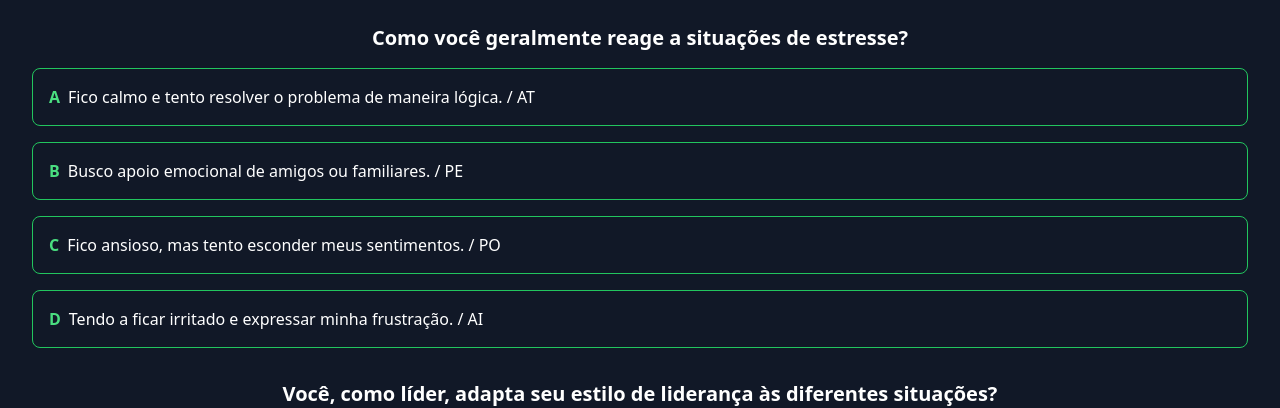
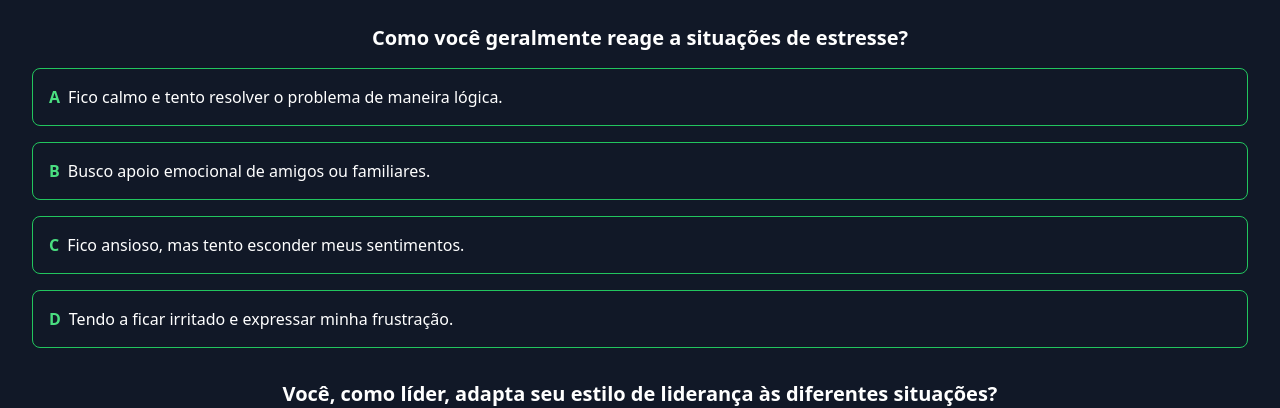
Before and after one commit to charines/mktp-app-study, a React (Vite) app: page / in a window 1280 px wide. Shown: the part 384-792 px from the top of the page. Built offline with nearby package versions, Linux system fonts and the light colour scheme.

Commit message:
retirando a sigla

```diff
--- a/src/components/Questionario.jsx
+++ b/src/components/Questionario.jsx
@@ -67,7 +67,7 @@ function Questionario({ questions, onAnswersSubmitted }) {
                   <span className="font-bold text-green-400 mr-2">
                     {String.fromCharCode(65 + i)}
                   </span>
-                  {resposta.texto} / {resposta.perfil}
+                  {resposta.texto}
                 </li>
               ))}
             </ul>
```
